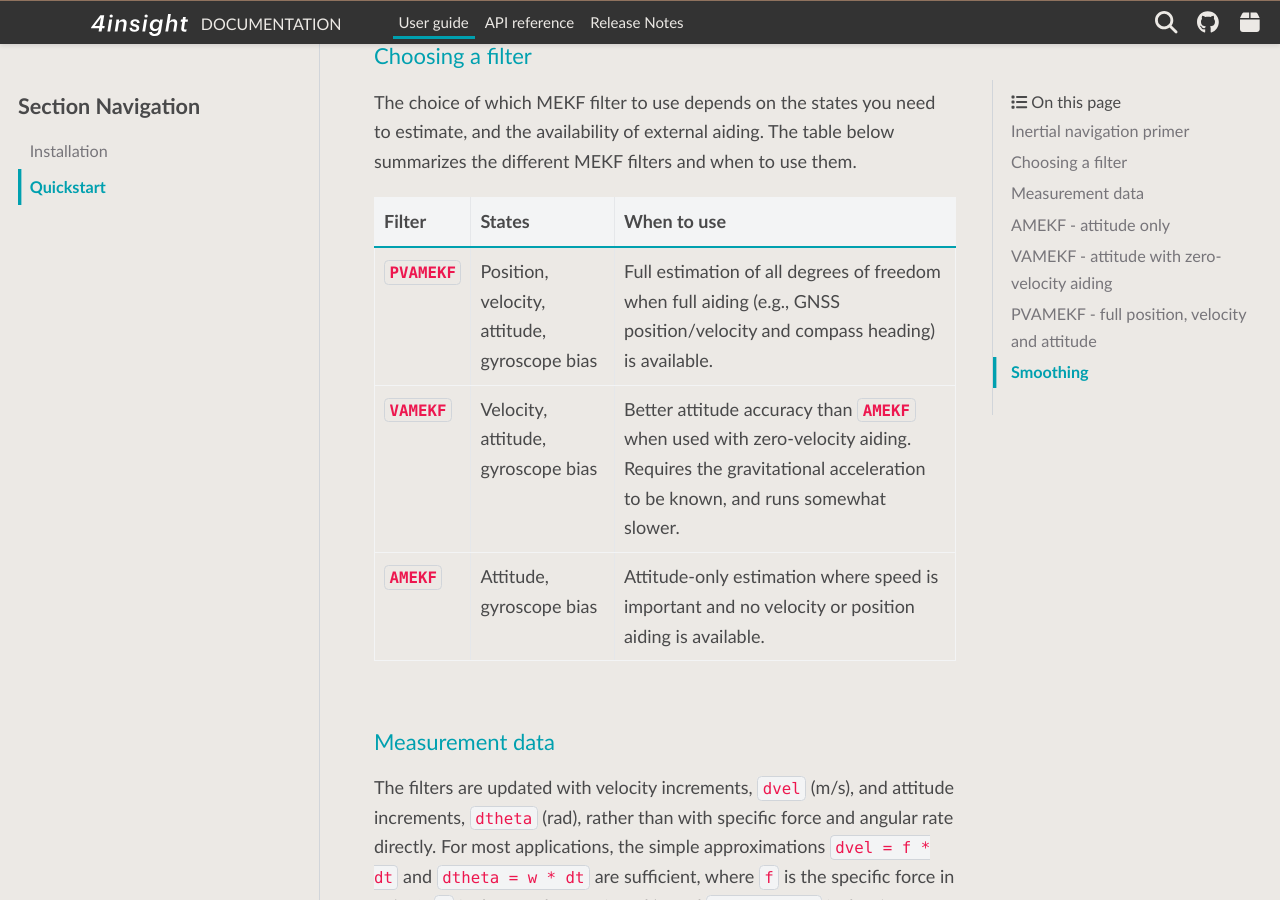
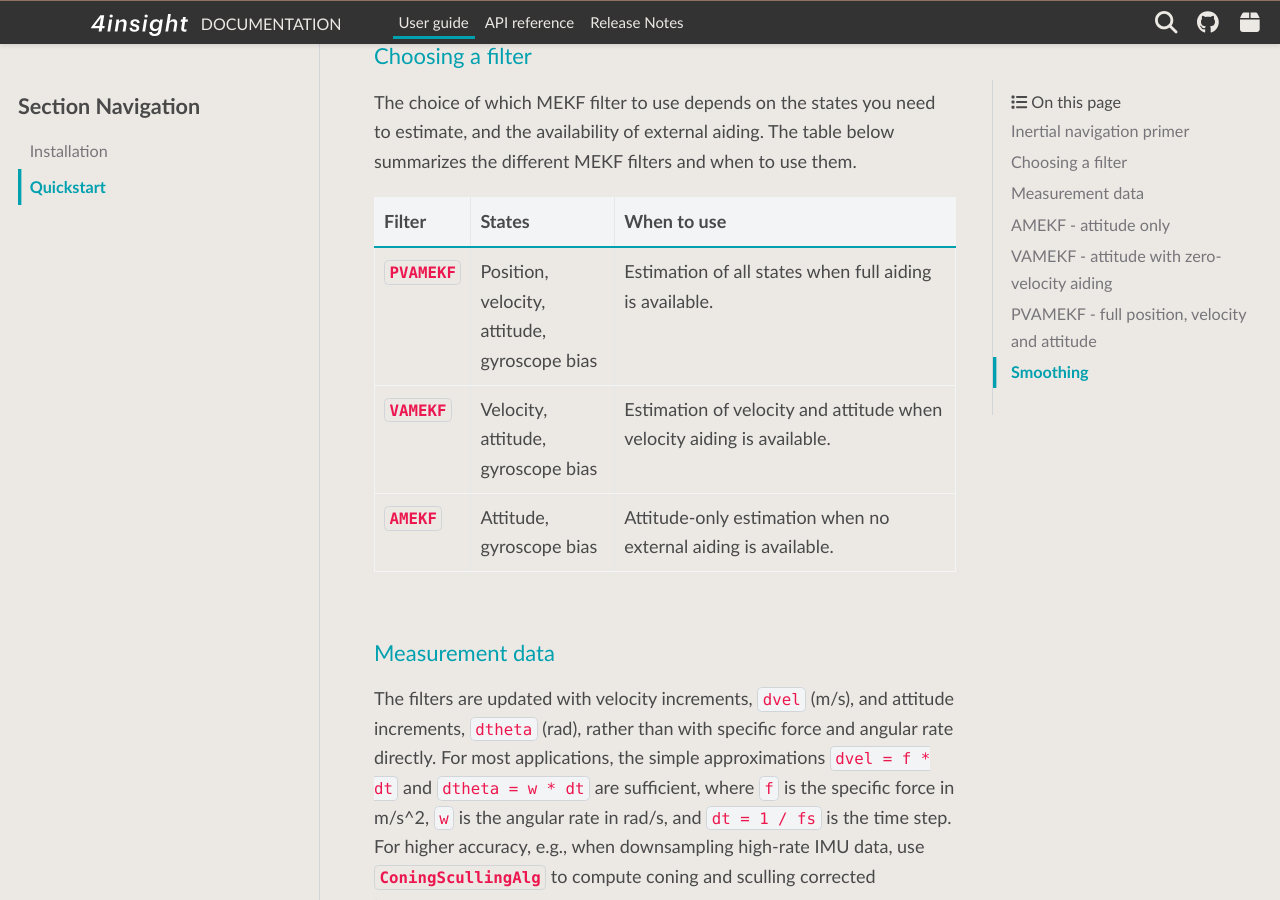
Before and after one commit to 4Subsea/smsfusion-python, a Sphinx documentation site: the page built from docs/user_guide/quickstart.rst, in a window 1280 px wide and 900 px high, scrolled down 921 px. Built offline with Sphinx 7.4.7 and the PyData theme 0.15.4, drawn with Linux system fonts in a browser that asks for light colours.

Commit message:
some changes

```diff
--- a/docs/user_guide/quickstart.rst
+++ b/docs/user_guide/quickstart.rst
@@ -38,17 +38,13 @@ MEKF filters and when to use them.
      - When to use
    * - :class:`~smsfusion.PVAMEKF`
      - Position, velocity, attitude, gyroscope bias
-     - Full estimation of all degrees of freedom when full aiding (e.g., GNSS
-       position/velocity and compass heading) is available.
+     - Estimation of all states when full aiding is available.
    * - :class:`~smsfusion.VAMEKF`
      - Velocity, attitude, gyroscope bias
-     - Better attitude accuracy than :class:`~smsfusion.AMEKF` when used with
-       zero-velocity aiding. Requires the gravitational acceleration to be
-       known, and runs somewhat slower.
+     - Estimation of velocity and attitude when velocity aiding is available.
    * - :class:`~smsfusion.AMEKF`
      - Attitude, gyroscope bias
-     - Attitude-only estimation where speed is important and no velocity or
-       position aiding is available.
+     - Attitude-only estimation when no external aiding is available.
 
 Measurement data
 ----------------
```
